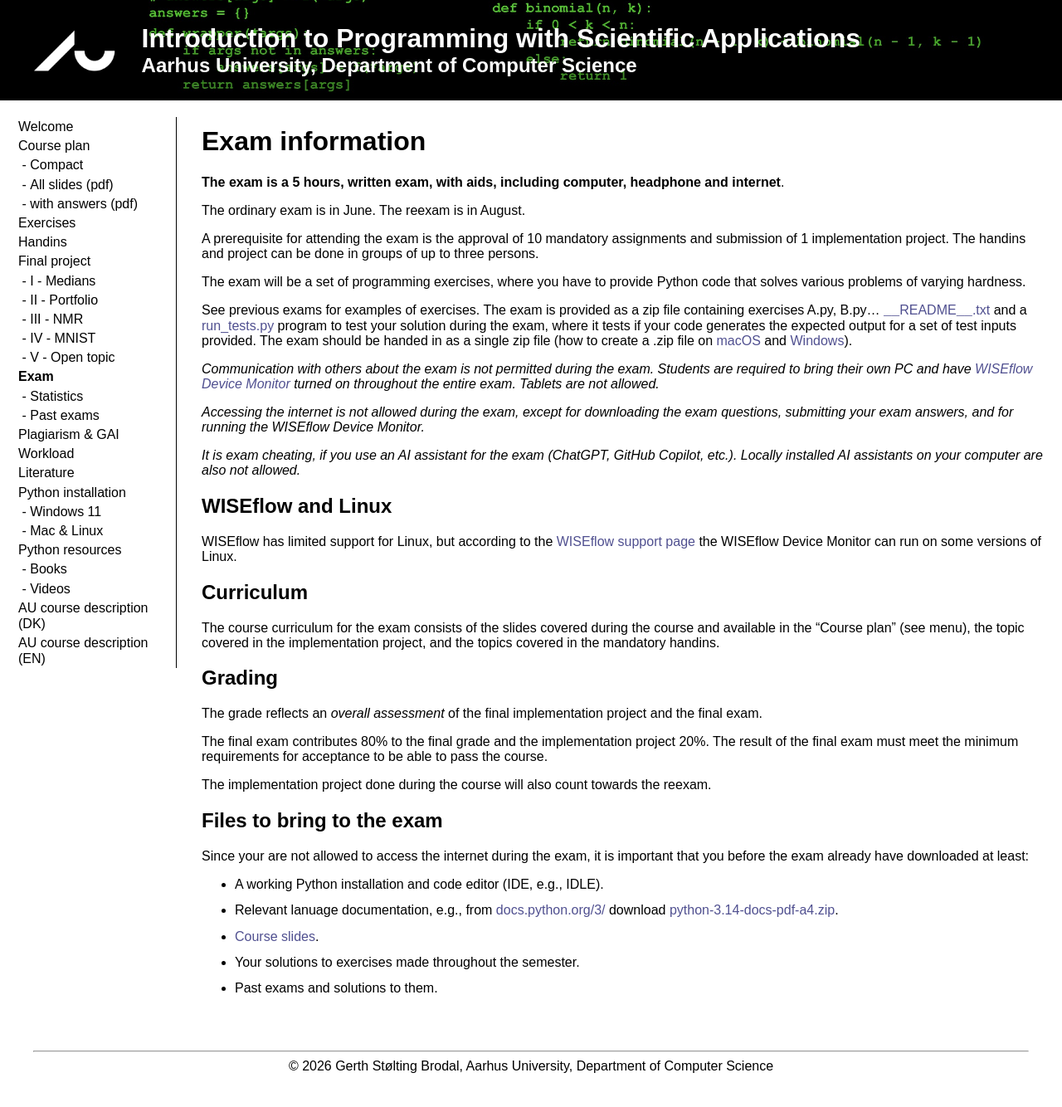
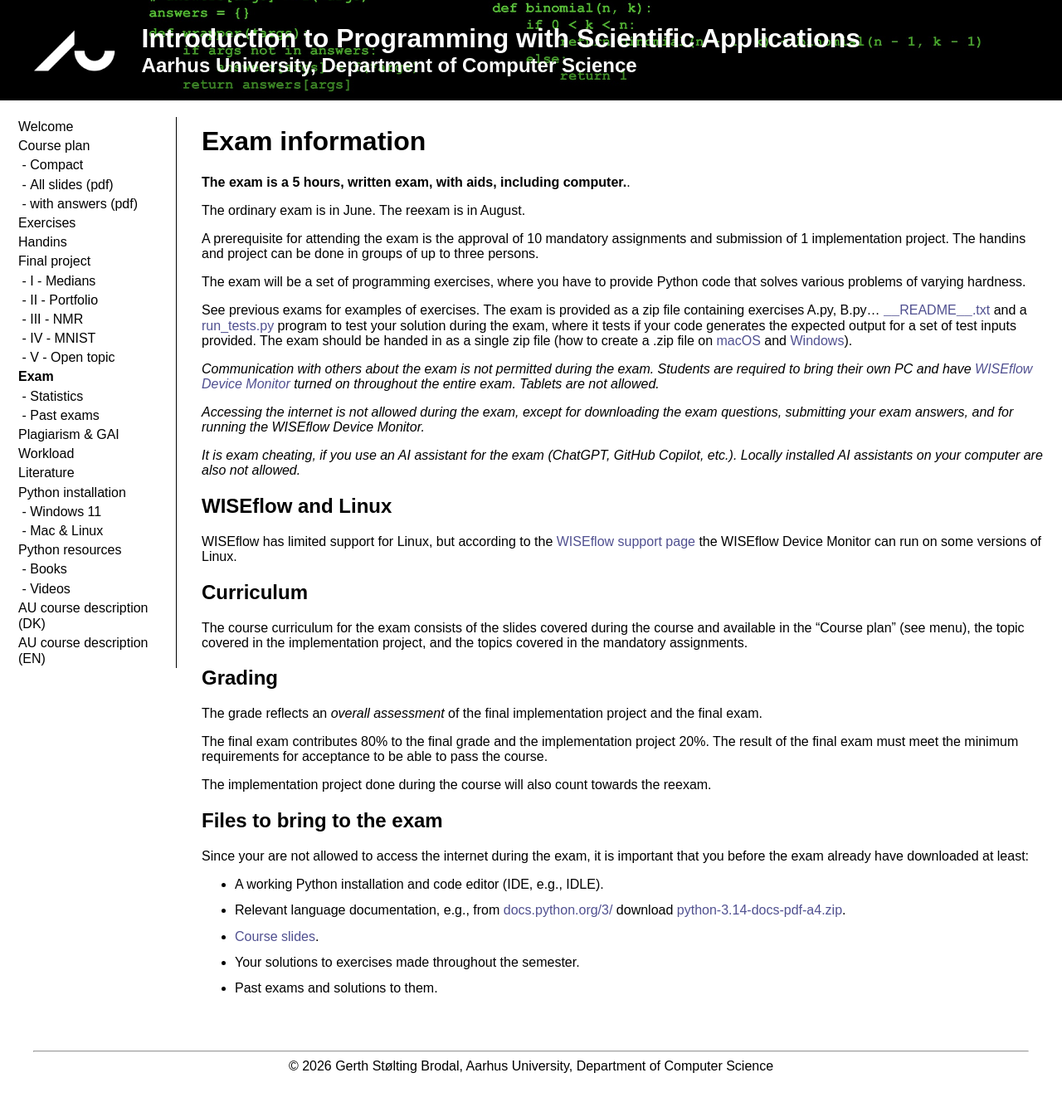
Before and after one commit to gsbrodal/gsbrodal.github.io, a Jekyll site: the page built from ipsa/exam-rules.md, in a window 1280 px wide. Shown: the whole page at 83% size. Built offline with Jekyll 4.4.1, drawn with Linux system fonts in a browser that asks for light colours; our own code applies the rules of GitHub Pages for plain Markdown files.

Commit message:
exam-rules.md plan-compact.html plan-full.html

```diff
--- a/ipsa/exam-rules.md
+++ b/ipsa/exam-rules.md
@@ -1,6 +1,6 @@
 #  Exam information
 
-**The exam is a 5 hours, written exam, with aids, including computer, headphone and internet**.
+**The exam is a 5 hours, written exam, with aids, including computer.**.
 
 The ordinary exam is in June. The reexam is in August.
 
@@ -24,7 +24,7 @@ WISEflow has limited support for Linux, but according to the [WISEflow support p
 
 ## Curriculum
 
-The course curriculum for the exam consists of the slides covered during the course and available in the "Course plan" (see menu), the topic covered in the implementation project, and the topics covered in the mandatory handins.
+The course curriculum for the exam consists of the slides covered during the course and available in the "Course plan" (see menu), the topic covered in the implementation project, and the topics covered in the mandatory assignments.
 
 ## Grading
 
@@ -39,7 +39,7 @@ The implementation project done during the course will also count towards the re
 Since your are not allowed to access the internet during the exam, it is important that you before the exam already have downloaded at least:
 
 * A working Python installation and code editor (IDE, e.g., IDLE).
-* Relevant lanuage documentation, e.g., from [docs.python.org/3/](https://docs.python.org/3/)
+* Relevant language documentation, e.g., from [docs.python.org/3/](https://docs.python.org/3/)
   download [python-3.14-docs-pdf-a4.zip](https://docs.python.org/3/archives/python-3.14-docs-pdf-a4.zip).
 * [Course slides](https://gsbrodal.github.io/ipsa/slides/all-slides.pdf).
 * Your solutions to exercises made throughout the semester.
--- a/ipsa/plan-compact.html
+++ b/ipsa/plan-compact.html
@@ -47,7 +47,7 @@
 <tr style="border-bottom: 1px solid black;background-color: #f5f5f5;"><td>Wednesday<br>May 6</td><td><strong>Java vs Python</strong></td><td></td><td><a href="slides/java.pdf" target="_blank">java.pdf</a> | <a href="slides/java.pptx" target="_blank">java.pptx</a><br><img src="youtube.png" class="icon">&nbsp;<a href="https://youtu.be/KhPleYt4afQ" target="_blank">Java 1:03:03</a></td><td><a href="exercises.html#lecture26" target="_blank">lecture 26</a></td></tr>
 <tr style="border-bottom: 1px solid black;"><td style="vertical-align: middle; text-align: center;" rowspan="4">20</td><td>Monday<br>May 11</td><td><b>Follow up on course evaluation, discussion of exam</b></td><td></td><td><a href="slides/exam.pdf" target="_blank">exam.pdf</a> | <a href="slides/exam.pptx" target="_blank">exam.pptx</a></td><td><a href="exercises.html#lecture27" target="_blank">lecture 27</a></td></tr>
 <tr style="border-bottom: 1px solid black;"><td>Wednesday<br>May 13</td><td><em>No lecture</em></td><td></td><td></td><td></td></tr>
-<tr style="border-bottom: 1px solid black;"><td>Wednesday<br>May 13</td><td><em>Hollyday (Ascension Day) - no teaching</em></td><td></td><td></td><td></td></tr>
+<tr style="border-bottom: 1px solid black;"><td>Thursday<br>May 14</td><td><em>Holiday (Ascension Day/Kristi himmelfartsdag) - no teaching</em></td><td></td><td></td><td></td></tr>
 <tr style="border-bottom: 1px solid black;"><td>Friday<br>May 15</td><td><em>Last day of semester</em></td><td></td><td></td><td></td></tr>
 <tr style="border-bottom: 1px solid black;background-color: #f5f5f5;"><td style="vertical-align: middle; text-align: center;" rowspan="1">22</td><td>Sunday<br>May 31</td><td><i>Project deadline 23:59</td><td></td><td></td><td></td></tr>
 <tr style="border-bottom: 1px solid black;"><td style="vertical-align: middle; text-align: center;" rowspan="1"></td><td>June</td><td>Questions &amp; answers sessions</td><td></td><td></td><td></td></tr>
--- a/ipsa/plan-full.html
+++ b/ipsa/plan-full.html
@@ -178,8 +178,8 @@
 <tr style="border-bottom: 1px solid black;"><td><i>Exercises</i></td><td><a href="exercises.html#lecture27" target="_blank">lecture 27</a></td></tr>
 <tr><td colspan="2"><strong>Wednesday May 13</strong></td></tr>
 <tr style="border-bottom: 1px solid black;"><td colspan="2"><em>No lecture</em></td></tr>
-<tr><td colspan="2"><strong>Wednesday May 13</strong></td></tr>
-<tr style="border-bottom: 1px solid black;"><td colspan="2"><em>Hollyday (Ascension Day) - no teaching</em></td></tr>
+<tr><td colspan="2"><strong>Thursday May 14</strong></td></tr>
+<tr style="border-bottom: 1px solid black;"><td colspan="2"><em>Holiday (Ascension Day/Kristi himmelfartsdag) - no teaching</em></td></tr>
 <tr><td colspan="2"><strong>Friday May 15</strong></td></tr>
 <tr style="border-bottom: 1px solid black;"><td colspan="2"><em>Last day of semester</em></td></tr>
 <tr style="background-color: #f5f5f5;"><td style="vertical-align: middle; text-align: center;" rowspan="2">22</td><td colspan="2"><strong>Sunday May 31</strong></td></tr>
```
